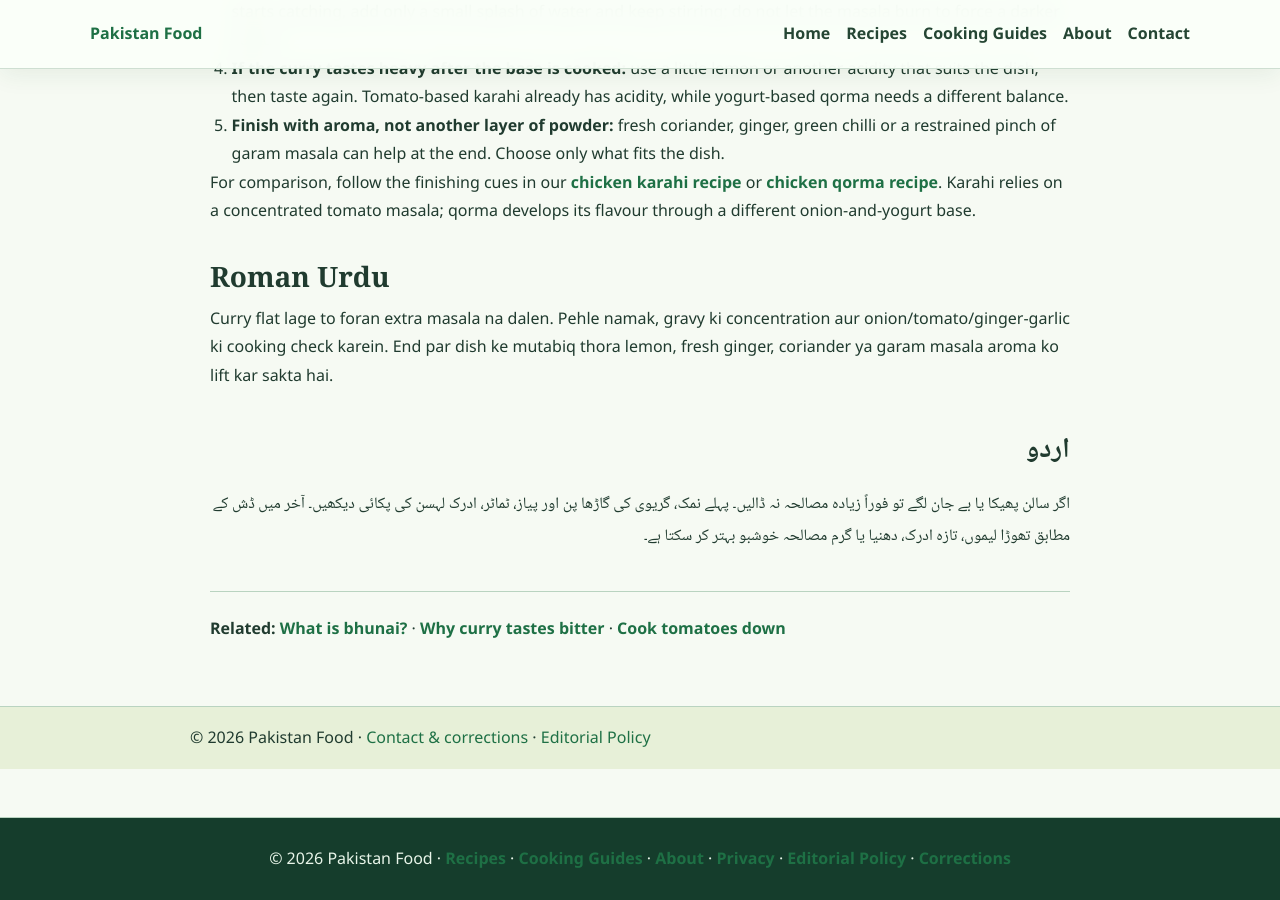
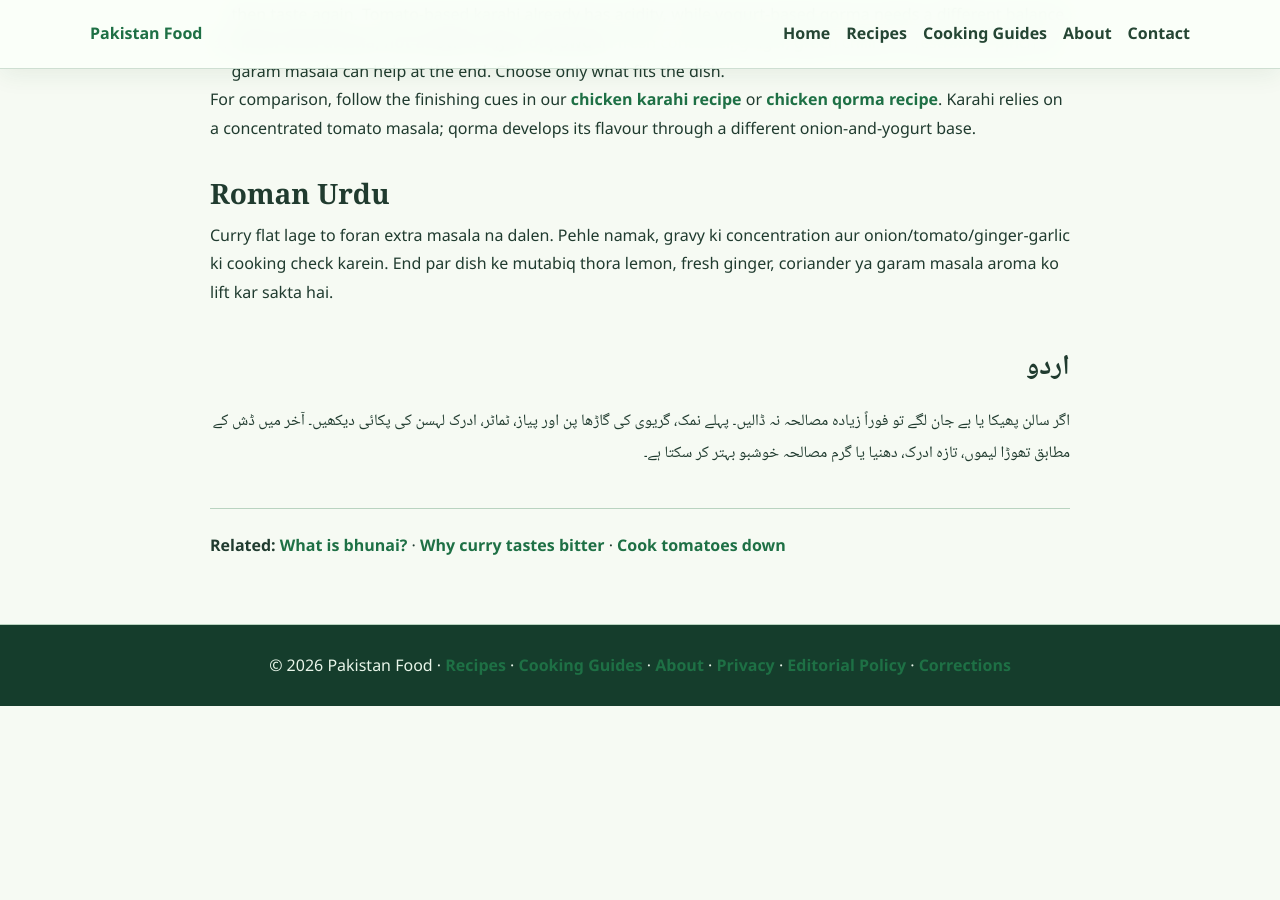
Before and after one commit to manazarali01-hub/pakistan-food, a Jekyll site: the page guides/why-curry-tastes-flat.html, which Jekyll copies as it is, in a window 1280 px wide and 900 px high, scrolled down 2039 px. Built offline with Jekyll 4.4.1, drawn with Linux system fonts in a browser that asks for light colours; after the commit the page ends 2745 px from its top, so only the background shows below that.

Commit message:
Remove duplicate guide page chrome

```diff
--- a/guides/why-curry-tastes-flat.html
+++ b/guides/why-curry-tastes-flat.html
@@ -30,7 +30,6 @@
 </header>
 <div class="guide-trustline">Published by Pakistan Food · <a href="../editorial-policy.html">Editorial standards</a> · <a href="../contact.html">Report a correction</a></div>
 
-<header class="policy-header"><div class="policy-shell"><a class="policy-brand" href="../index.html"><img src="../assets/pakistan-food-logo.svg" alt="" width="38" height="38">Pakistan Food</a></div></header>
 <main class="guide-shell"><p><a href="./">← Cooking Guides</a></p><h1>Why Does Curry Taste Flat?</h1>
 <p class="quick"><strong>Quick answer:</strong> Flat curry is usually missing <strong>contrast or development</strong>, not simply “more spice.” Check salt first, then whether onion/ginger-garlic/tomato were cooked enough, whether spices bloomed without burning, whether excess water diluted the masala, and whether the finished dish needs a small amount of acidity or fresh aroma.</p>
 <h2>1. Check salt before adding more masala</h2>
@@ -64,7 +63,7 @@
 <h2>Roman Urdu</h2><p>Curry flat lage to foran extra masala na dalen. Pehle namak, gravy ki concentration aur onion/tomato/ginger-garlic ki cooking check karein. End par dish ke mutabiq thora lemon, fresh ginger, coriander ya garam masala aroma ko lift kar sakta hai.</p>
 <h2 class="urdu">اردو</h2><p class="urdu">اگر سالن پھیکا یا بے جان لگے تو فوراً زیادہ مصالحہ نہ ڈالیں۔ پہلے نمک، گریوی کی گاڑھا پن اور پیاز، ٹماٹر، ادرک لہسن کی پکائی دیکھیں۔ آخر میں ڈش کے مطابق تھوڑا لیموں، تازہ ادرک، دھنیا یا گرم مصالحہ خوشبو بہتر کر سکتا ہے۔</p>
 <div class="related"><strong>Related:</strong> <a href="what-is-bhunai.html">What is bhunai?</a> · <a href="why-curry-tastes-bitter.html">Why curry tastes bitter</a> · <a href="how-to-cook-tomatoes-down-for-curry.html">Cook tomatoes down</a></div></main>
-<footer class="policy-footer"><div class="policy-shell">© 2026 Pakistan Food · <a href="../contact.html">Contact & corrections</a> · <a href="../editorial-policy.html">Editorial Policy</a></div></footer>
+
 <footer class="guide-site-footer">
   <p>© 2026 Pakistan Food · <a href="../recipes/">Recipes</a> · <a href="./">Cooking Guides</a> · <a href="../about.html">About</a> · <a href="../privacy-policy.html">Privacy</a> · <a href="../editorial-policy.html">Editorial Policy</a> · <a href="../contact.html">Corrections</a></p>
 </footer>
```
